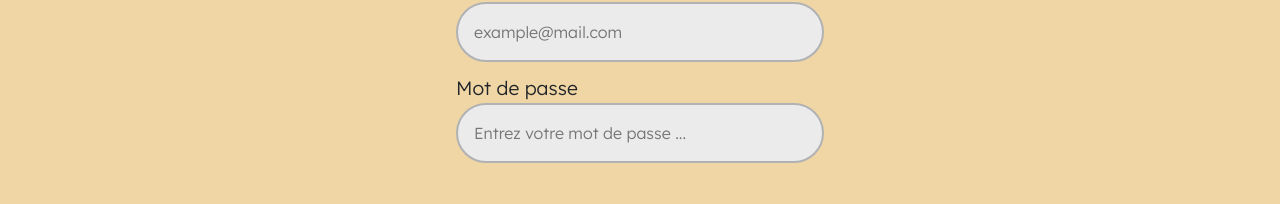
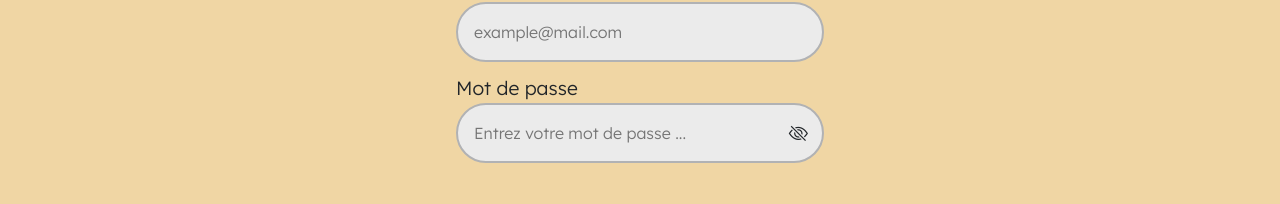
Before and after one commit to BasArtsDEV/WayFinder-frontend, a React (Vite) app: page /login in a window 1280 px wide. Shown: the part 178-382 px from the top of the page. Built offline with nearby package versions, Linux system fonts and the light colour scheme.

Commit message:
refactor(component): called PasswordField for passwords to add the props to see/unsee the password

```diff
--- a/src/views/LoginView.tsx
+++ b/src/views/LoginView.tsx
@@ -1,6 +1,7 @@
 import { useEffect } from "react";
 import { Link, useLocation } from "wouter";
 import FormField from "../components/FormField.tsx";
+import PasswordField from "../components/PasswordField.tsx";
 import { ROUTES } from "../config.ts";
 import { useAuth } from "../contexts/AuthContext.ts";
 import { useLogin } from "../hooks/useLogin.ts";
@@ -45,9 +46,9 @@ function LoginView() {
               setEmail(event.target.value);
             }}
           />
-          <FormField
+
+          <PasswordField
             label="Mot de passe"
-            type="password"
             name="password"
             id="password"
             placeholder="Entrez votre mot de passe ..."
@@ -57,7 +58,7 @@ function LoginView() {
             }}
           />
           <p className="mt-4">
-            Vous n&apos;avez pas de compte ?{" "}
+            Vous n&apos;avez pas de compte ?&nbsp;
             <Link href={ROUTES.REGISTER} className="btn-app-hypertext">
               Inscrivez-vous
             </Link>
```
